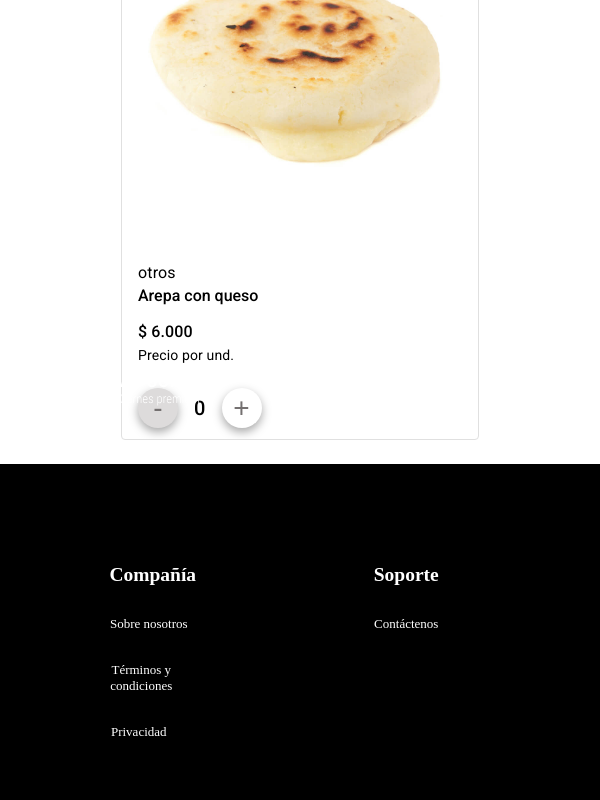
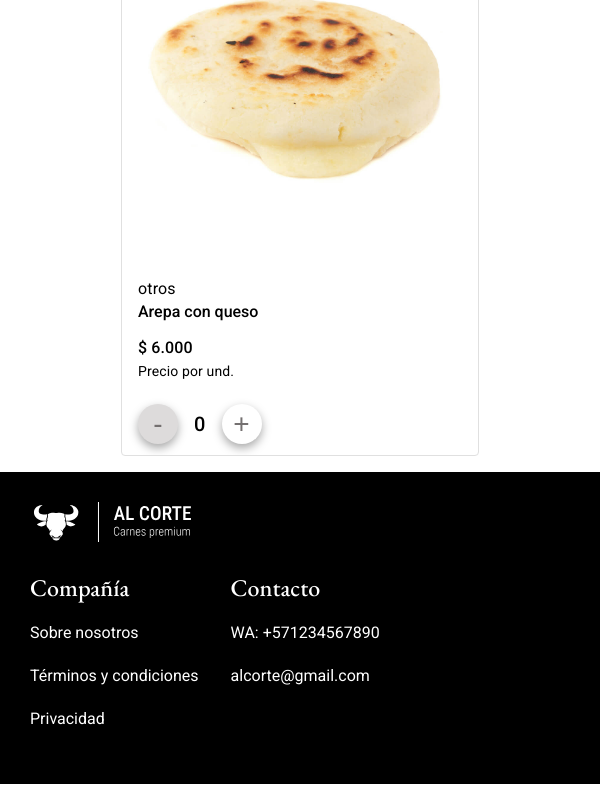
Before and after one commit to MychelGarzon/meatShop, a React (Vite) app: page / in a window 600 px wide. Shown: the part 5624-6424 px from the top of the page. Built offline with nearby package versions, Linux system fonts and the light colour scheme.

Commit message:
KAN-66 Change structure and add responsiveness to footer

```diff
--- a/src/components/footer/Footer.tsx
+++ b/src/components/footer/Footer.tsx
@@ -1,35 +1,30 @@
 import React from 'react';
-import logo from '../../assets/LogoAlCorte.svg';
+import { Box, Link } from '@mui/material';
+import logo from '../../assets/LogoFooter.svg';
 import styles from './footer.module.css';
 
 const Footer: React.FC = () => {
   return (
-
-    <div className={styles.footer}>
-
-      <div className={styles.logo}>
-
-        <img src={logo} alt="Logo" style={{ height: '150px', width: '150px' }} />
-      </div>
-
-
-      <div className={styles.firstColumn}>
-        <h2>Compañía</h2>
-        <div>
-          <a href="#" className={styles.link1}>Sobre nosotros</a>
-          <a href="#" className={styles.link2}>Términos y <br /> condiciones</a>
-          <a href="#" className={styles.link3}>Privacidad</a>
-        </div>
-      </div>
-
-
-      <div className={styles.secondColumn}>
-        <h2>Soporte</h2>
-        <div>
-          <a href="#" className={styles.link}>Contáctenos</a>
-        </div>
-      </div>
-    </div>
+    <Box className={styles.footer}>
+      <Box className={styles.allColumns}>
+        <Box className={styles.logo}>
+          <img src={logo} alt="Logo" />
+        </Box>
+        <Box className={styles.columns} >
+          <Box className={styles.column}>
+            <p className={styles.footerTitle}>Compañía</p>
+            <Link href="#" className={styles.footerSubTitle}>Sobre nosotros</Link>
+            <Link href="#" className={styles.footerSubTitle}>Términos y condiciones</Link>
+            <Link href="#" className={styles.footerSubTitle}>Privacidad</Link>
+          </Box>
+          <Box className={styles.column}>
+            <p className={styles.footerTitle}>Contacto</p>
+            <p className={styles.footerSubTitle}>WA: +571234567890</p>
+            <p className={styles.footerSubTitle}>alcorte@gmail.com</p>
+          </Box>
+        </Box>
+      </Box>
+    </Box>
   );
 }
 
--- a/src/components/footer/footer.module.css
+++ b/src/components/footer/footer.module.css
@@ -1,103 +1,85 @@
 .footer {
   position: absolute;
   left: 0;
-  display: flex;
-  flex-direction: row;
   width: 100vw;
+  height: 361px;
   background-color: #000000;
+  color: white;
   padding: 60px;
-  padding-bottom: 45px;
   box-sizing: border-box;
 }
 
-.logo {
+.allColumns {
   display: flex;
-  margin-right: 25px;
-  margin-left: 20px;
+  flex-direction: row;
+  align-items: center;
+  margin-left: 3rem;
+  width: 100%;
 }
 
-.firstColumn {
-  margin-left: 80px;
-  margin-right: 40px;
+.logo {
+  align-self: flex-start;
+  width: 160.92px;
+  height: 40px;
 }
 
-.firstColumn h2 {
-  margin-top: 20px;
-  margin-bottom: 30px;
-  color: white;
+.columns {
+  margin: 0 0 0 4rem;
+  display: flex;
+  flex-direction: row;
+  width: 100%;
 }
 
-.firstColumn a {
+.column {
+  display: flex;
+  flex-direction: column;
+  margin: 0 32px;
+  font-size: 16px !important;
+  font-family: var(--subTittleFontFamily);
+}
+
+.footerSubTitle,
+.column a {
   display: block;
-  margin-bottom: 30px;
+  margin-bottom: 24px;
+  font-weight: 400 !important;
   text-decoration: none;
   color: #ffffff;
 }
 
-.secondColumn {
-  margin-left: 20px;
+.footerTitle {
+  font-size: 32px;
+  font-weight: 500;
+  margin-bottom: 20px;
+  font-family: var(--titleFontFamily);
 }
 
-.secondColumn h2 {
-  margin-top: 20px;
-  margin-left: 20px;
-  margin-bottom: 30px;
-  color: #ffffff;
-}
-
-.secondColumn a {
-  display: block;
-  margin-left: 20px;
-  text-decoration: none;
-  color: #ffffff;
-}
-
-/* Media queries for responsiveness */
-@media only screen and (max-width: 700px) {
-
-  /* Mobile up to iPad mini */
+/* mobile */
+@media (max-width: 834px) {
   .footer {
-    flex-direction: row;
-    padding: 60px;
+    height: 312px;
+    padding: 30px;
   }
 
-  .logo {
-    margin-top: -210px;
-    margin-bottom: 20px;
-    margin-left: -10px;
+  .allColumns {
+    margin-left: 0;
+    flex-direction: column;
+    align-items: flex-start;
+    justify-content: flex-start;
   }
 
-  .firstColumn,
-  .secondColumn {
-    margin-top: 20px;
-    margin-bottom: -30px;
-    margin-left: -240px;
-    text-align: center;
-    font-size: small;
-    width: 100%;
+  .columns {
+    margin: 30px 0 0 0;
+    align-items: flex-start;
+    justify-content: flex-start;
   }
 
-  .firstColumn h2 {
-    margin-left: 8px;
+  .column {
+    margin-left: 0;
+    margin-bottom: 0;
   }
 
-  .secondColumn {
-    margin-left: -120px;
-    margin-right: -20px;
-  }
-
-  .link2 {
-    margin-left: -15px;
-  }
-
-  .link3 {
-    margin-left: -20px;
+  .footerTitle {
+    font-size: 24px;
   }
 }
-
-/* Media query to hide line break on larger screens */
-@media only screen and (min-width: 770px) {
-  .link2 br {
-    display: none;
-  }
-}
--- a/src/components/productCard/productCard.module.css
+++ b/src/components/productCard/productCard.module.css
@@ -140,7 +140,7 @@
 }
 
 /* laptop/L */
-@media (min-width: 1024px) {
+@media (min-width: 1194px) {
     .productCard {
         width: 368px !important;
         height: 594px !important;
--- a/src/routes/home/home.module.css
+++ b/src/routes/home/home.module.css
@@ -31,7 +31,7 @@
   box-sizing: border-box;
   margin: 0 auto;
   justify-items: center;
-  margin: 1rem 0 1.5rem 0;
+  padding: 1rem;
 }
 
 /* android */
@@ -50,7 +50,8 @@
 @media (min-width: 430px) {
   .cardGrid {
     grid-template-columns: repeat(1, 1fr);
-    margin-top: 0.5rem;
+    gap: 24px;
+    padding: 1rem;
   }
 
   .bannerBox {
@@ -62,7 +63,8 @@
 @media (min-width: 834px) {
   .cardGrid {
     grid-template-columns: repeat(3, 1fr);
-    margin-top: 1rem;
+    gap: 10px;
+    padding: 1rem;
   }
 
   .bannerBox {
@@ -71,11 +73,11 @@
 }
 
 /* laptop */
-@media (min-width: 1024px) {
+@media (min-width: 1194px) {
   .cardGrid {
     grid-template-columns: repeat(3, 1fr);
     gap: 24px;
-    margin-top: 1rem;
+    padding: 1rem;
   }
 
   .bannerBox {
@@ -88,7 +90,7 @@
   .cardGrid {
     grid-template-columns: repeat(4, 1fr);
     gap: 24px;
-    margin-top: 1rem;
+    padding: 1rem;
   }
 
   .bannerBox {
```
Also changed, not shown: src/assets/LogoFooter.svg (added).
